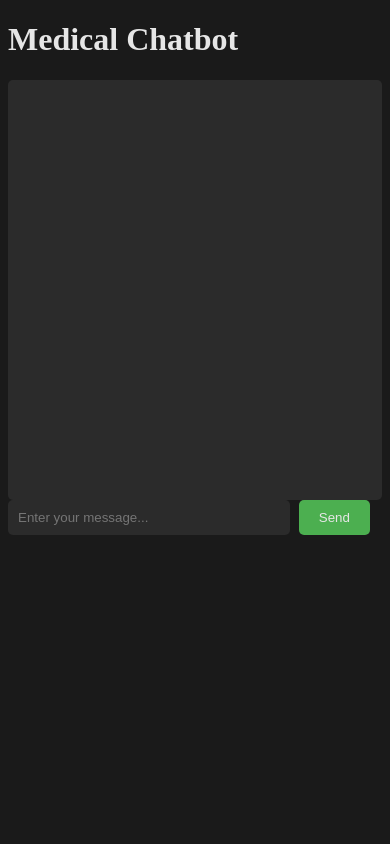
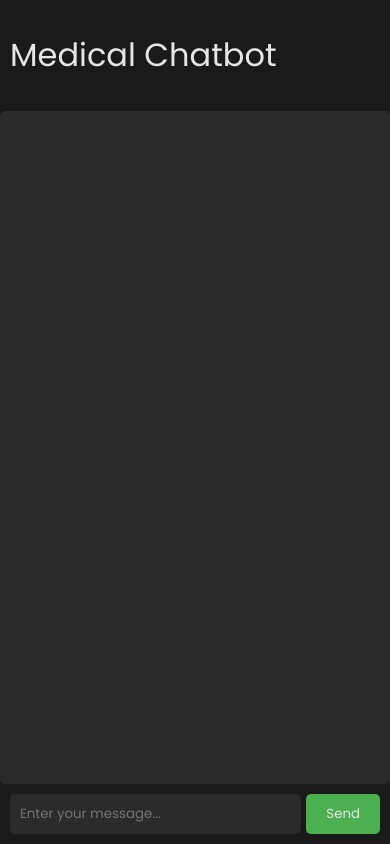
Before and after one commit to Arnie1x/medical_chatbot, a Flask app: page / in a window 390 px wide. Run offline with Flask 3, Linux system fonts and the light colour scheme; parts of the project's set-up code (start-up, migrations or seed data) failed here and were passed over.

Commit message:
feat(chatbot): The chatbot UI makes use of responsive design

```diff
--- a/chatbot.py
+++ b/chatbot.py
@@ -42,6 +42,18 @@ def bag_of_words(sentence):
 
 
 def predict_class(sentence):
+	"""
+	The function `predict_class` takes a sentence as input, predicts the class of the sentence using a
+	pre-trained model, and returns a list of intents along with their probabilities based on the
+	prediction results.
+
+	:param sentence: The `predict_class` function takes a sentence as input and predicts the class or
+	intent of that sentence based on a pre-trained model. The function uses a bag of words
+	representation of the sentence, then predicts the class using the model. It filters out predictions
+	below a certain threshold and returns a list of
+	:return: The `predict_class` function returns a list of dictionaries, where each dictionary contains
+	the predicted intent and its corresponding probability for the input sentence.
+	"""
 	bow = bag_of_words(sentence)
 	res = model.predict(np.array([bow]))[0]
 
--- a/intents.json
+++ b/intents.json
@@ -433,7 +433,7 @@
   },
   {
     "tag" : "Ingrown toenail",
-    "patterns" : ["inflammation in toe","yellow pus from toe","oedema","curling of nail"],
+    "patterns" : ["inflammation in toe","yellow pus from toe","oedema","edema","curling of nail"],
     "responses" : ["According to your symptoms you might have Ingrown toenail","You have Ingrown toenail","I suppose you have Ingrown toenail"]
   },
   {
@@ -458,17 +458,17 @@
   },
   {
     "tag" : "Irritable hip",
-    "patterns" : ["slightly higher temperature","pain in the knee","thigh pain","estricted movement in hip joints","limping","hip pain"],
+    "patterns" : ["slightly higher temperature","pain in the knee","thigh pain","restricted movement in hip joints","limping","hip pain"],
     "responses" : ["According to your symptoms you might have Irritable hip","You have Irritable hip","I suppose you have Irritable hip"]
   },
   {
     "tag" : "Itching",
-    "patterns" : ["Redness","leathery or scaly patches","scratch marks","blisters","cracked skin","itchy skin","itchness all over body","dry skin","persistent itch"],
+    "patterns" : ["Redness","leathery or scaly patches","scratch marks","blisters","cracked skin","itchy skin","itchiness all over body","dry skin","persistent itch"],
     "responses" : ["According to your symptoms you might have Itching","You have Itching","I suppose you have Itching"]
   },
   {
     "tag" : "Itchy bottom",
-    "patterns" : ["persistent anal itch","anal bleeding","stool leakage","severe rectal itch","itchness in  bottom"],
+    "patterns" : ["persistent anal itch","anal bleeding","stool leakage","severe rectal itch","itchiness in  bottom"],
     "responses" : ["According to your symptoms you might have Itchy bottom","You have Itchy bottom","I suppose you have Itchy bottom"]
   },
   {
@@ -483,7 +483,7 @@
   },
   {
     "tag" : "Kidney stones",
-    "patterns" : ["persistent ache in lower back","periods of intense pain","nausea","pain while urination","blood in urine","gfrequent urge to urinate","restlessness"],
+    "patterns" : ["persistent ache in lower back","periods of intense pain","nausea","pain while urination","blood in urine","frequent urge to urinate","restlessness"],
     "responses" : ["According to your symptoms you might have Kidney stones","You have Kidney stones","I suppose you have Kidney stones"]
   },
 
--- a/templates/index.html
+++ b/templates/index.html
@@ -5,28 +5,58 @@
   <title>Medical Chatbot</title>
   <script src="https://ajax.googleapis.com/ajax/libs/jquery/3.5.1/jquery.min.js"></script>
   <style>
+    @import url('https://fonts.googleapis.com/css2?family=Poppins:ital,wght@0,100;0,200;0,300;0,400;0,500;0,600;0,700;0,800;0,900;1,100;1,200;1,300;1,400;1,500;1,600;1,700;1,800;1,900&display=swap');
+
+    * {
+      font-family: "Poppins", sans-serif;
+      font-weight: 400;
+      font-style: normal;
+    }
+
+    h1 {
+      padding: 10px;
+    }
+
     /* Dark mode styles */
     body {
       background-color: #1a1a1a;
       color: #e6e6e6;
+      display: flex;
+      flex-direction: column;
+      height: 100vh;
+      margin: 0;
     }
 
     #chat-container {
       background-color: #2b2b2b;
       padding: 10px;
       border-radius: 5px;
-      height: 400px;
-      overflow-y: scroll;
+      flex-grow: 1;
+      overflow-y: auto;
+      display: flex;
+      flex-direction: column;
     }
 
     #chat-container div {
-      padding: 5px;
-      border-radius: 5px;
+      padding: 5px 10px;
+      border-radius: 10px;
       margin-bottom: 5px;
+      max-width: 70%;
     }
 
-    #chat-container div:nth-child(odd) {
+    .user-text {
+      align-self: flex-end;
+      background-color: #4caf50;
+    }
+
+    .bot-text {
+      align-self: flex-start;
       background-color: #3c3c3c;
+    }
+
+    #input-container {
+      display: flex;
+      padding: 10px;
     }
 
     #user-input {
@@ -35,8 +65,7 @@
       border: none;
       padding: 10px;
       border-radius: 5px;
-      margin-right: 5px;
-      width: 70%;
+      flex-grow: 1;
     }
 
     #send-btn {
@@ -46,6 +75,7 @@
       padding: 10px 20px;
       border-radius: 5px;
       cursor: pointer;
+      margin-left: 5px;
     }
   </style>
 </head>
@@ -55,19 +85,34 @@
   <div id="chat-container">
     <!-- Chat messages will be displayed here -->
   </div>
-  <input type="text" id="user-input" placeholder="Enter your message...">
-  <button id="send-btn">Send</button>
+  <div id="input-container">
+    <input type="text" id="user-input" placeholder="Enter your message...">
+    <button id="send-btn">Send</button>
+  </div>
 
   <script>
     $(document).ready(function () {
       $("#send-btn").click(function () {
+        sendMessage();
+      });
+
+      $("#user-input").keydown(function (event) {
+        if (event.keyCode === 13) {
+          sendMessage();
+        }
+      });
+
+      function sendMessage() {
         var userInput = $("#user-input").val();
-        $.post("/get", { msg: userInput }, function (response) {
-          $("#chat-container").append("<div>User: " + userInput + "</div>");
-          $("#chat-container").append("<div>Bot: " + response + "</div>");
-          $("#user-input").val("");
-        });
-      });
+        if (userInput.trim() !== "") {
+          $.post("/get", { msg: userInput }, function (response) {
+            $("#chat-container").append("<div class='user-text'>" + userInput + "</div>");
+            $("#chat-container").append("<div class='bot-text'>" + response + "</div>");
+            $("#user-input").val("");
+            $("#chat-container").scrollTop($("#chat-container")[0].scrollHeight);
+          });
+        }
+      }
     });
   </script>
 </body>
```
Also changed, not shown: 1 other file.
